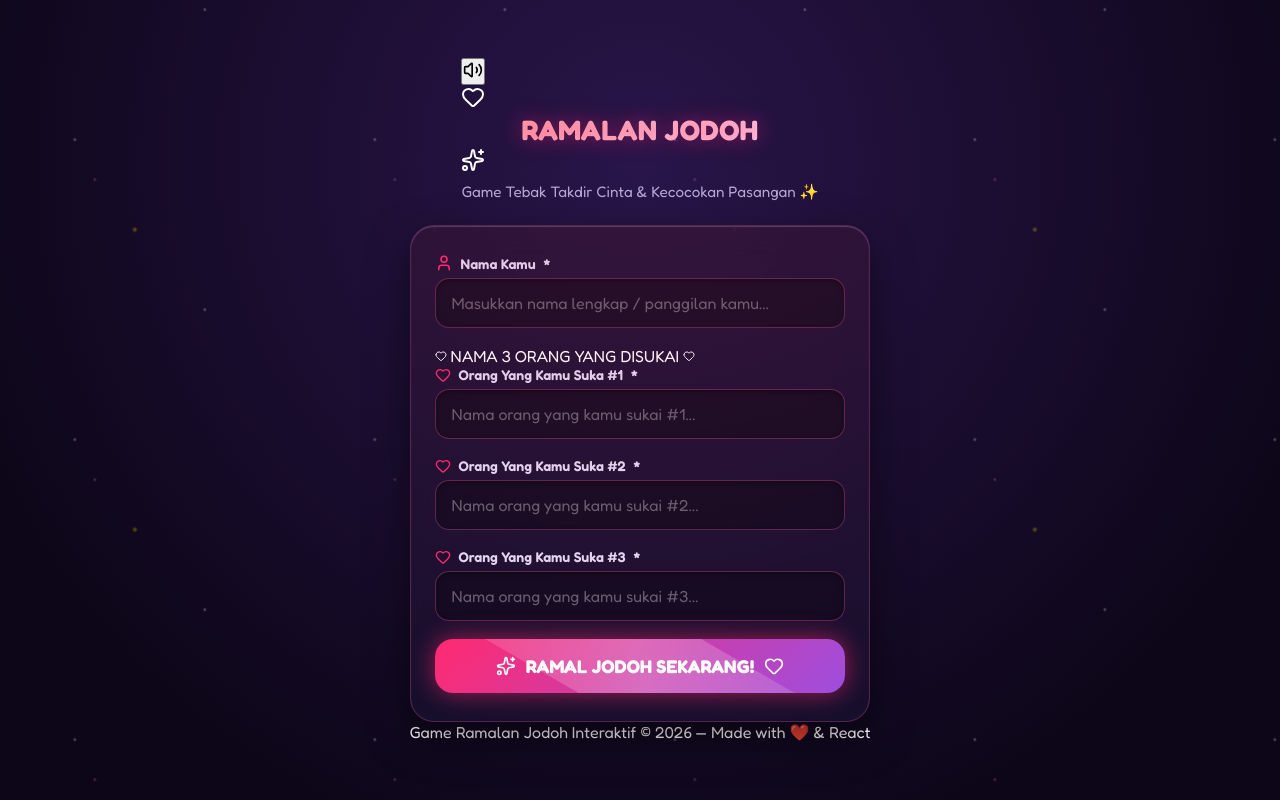
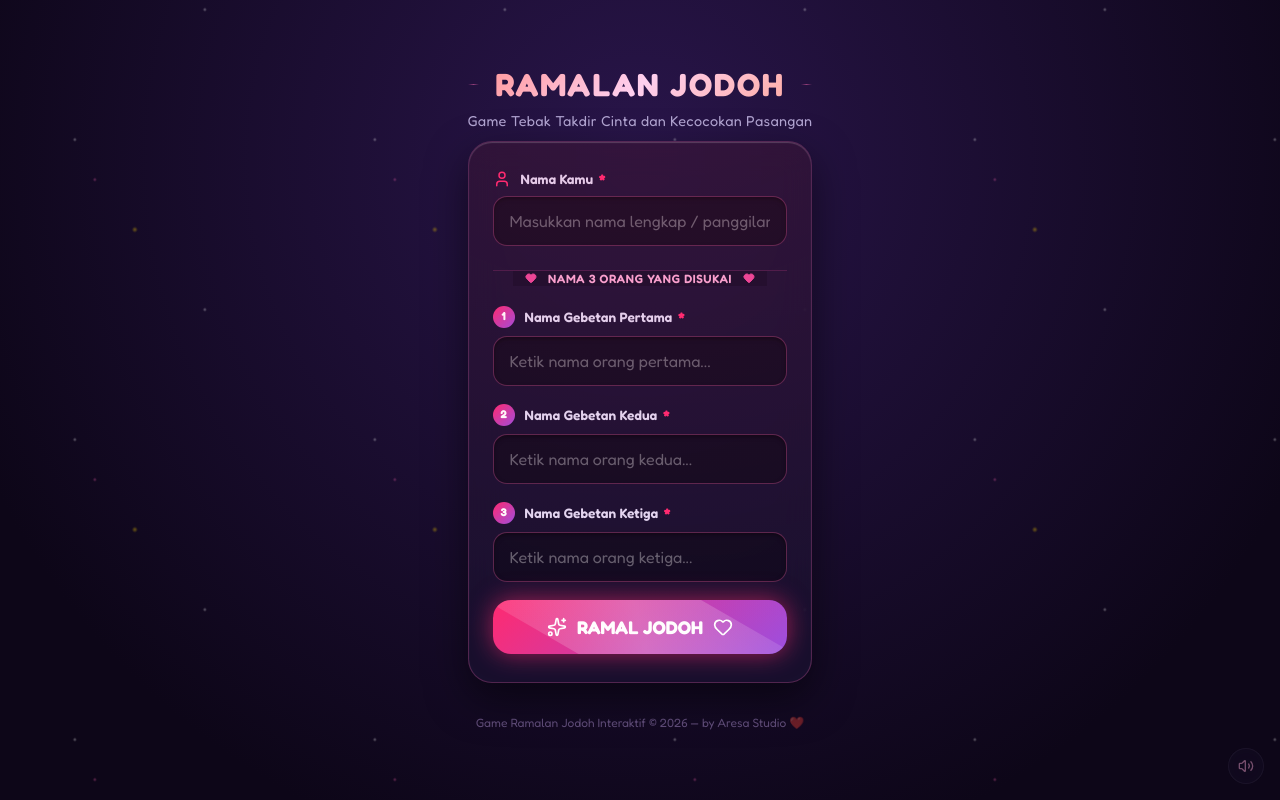
Before and after one commit to artharestu/ramalan-jodoh, a React (Vite) app: page / in a window 1280 px wide. Built offline with nearby package versions, Linux system fonts and the light colour scheme.

Commit message:
Update headline UI, layout spacing, input labels, and sound toggle

```diff
--- a/src/App.jsx
+++ b/src/App.jsx
@@ -3,6 +3,7 @@ import Header from './components/Header';
 import InputForm from './components/InputForm';
 import ShuffleAnimation from './components/ShuffleAnimation';
 import ResultModal from './components/ResultModal';
+import SoundToggle from './components/SoundToggle';
 
 export default function App() {
   const [step, setStep] = useState('FORM'); // 'FORM' | 'SHUFFLE' | 'RESULT'
@@ -50,8 +51,10 @@ export default function App() {
         />
       )}
 
-      <footer className="mt-8 text-center text-xs text-purple-300/40">
-        Game Ramalan Jodoh Interaktif © {new Date().getFullYear()} — Made with ❤️ & React
+      <SoundToggle />
+
+      <footer className="mt-8 text-center text-xs text-purple-300/40" style={{ marginTop: '32px', textAlign: 'center', fontSize: '0.75rem', color: 'rgba(216, 180, 254, 0.4)' }}>
+        Game Ramalan Jodoh Interaktif © {new Date().getFullYear()} — by Aresa Studio ❤️
       </footer>
     </main>
   );
--- a/src/components/Header.jsx
+++ b/src/components/Header.jsx
@@ -1,37 +1,16 @@
-import React, { useState } from 'react';
-import { Sparkles, Heart, Volume2, VolumeX } from 'lucide-react';
-import { soundManager } from '../utils/audio';
+import React from 'react';
 
 export default function Header() {
-  const [isMuted, setIsMuted] = useState(soundManager.isMuted());
-
-  const handleToggleMute = () => {
-    const muted = soundManager.toggleMute();
-    setIsMuted(muted);
-    if (!muted) {
-      soundManager.playClick();
-    }
-  };
-
   return (
-    <header className="w-full flex flex-col items-center mb-4 relative">
-      <button
-        onClick={handleToggleMute}
-        aria-label={isMuted ? "Unmute Sound" : "Mute Sound"}
-        className="absolute top-0 right-0 p-2 rounded-full bg-white/10 hover:bg-white/20 border border-white/20 transition-all text-white cursor-pointer"
-        title={isMuted ? "Aktifkan Suara" : "Matikan Suara"}
-      >
-        {isMuted ? <VolumeX size={20} className="text-red-400" /> : <Volume2 size={20} className="text-pink-400" />}
-      </button>
-
-      <div className="flex items-center justify-center gap-2 mb-1 flex-nowrap w-full">
-        <Heart className="w-6 h-6 sm:w-7 sm:h-7 text-pink-500 fill-pink-500 animate-bounce shrink-0" />
-        <h1 className="title-glow whitespace-nowrap">RAMALAN JODOH</h1>
-        <Sparkles className="w-5 h-5 sm:w-6 sm:h-6 text-amber-300 animate-pulse shrink-0" />
+    <header className="header-wrapper">
+      <div className="header-line-group">
+        <span className="header-line" />
+        <h1 className="title-glow">RAMALAN JODOH</h1>
+        <span className="header-line" />
       </div>
 
       <p className="subtitle-glow">
-        Game Tebak Takdir Cinta & Kecocokan Pasangan ✨
+        Game Tebak Takdir Cinta dan Kecocokan Pasangan
       </p>
     </header>
   );
--- a/src/components/InputForm.jsx
+++ b/src/components/InputForm.jsx
@@ -64,7 +64,8 @@ export default function InputForm({ onSubmit }) {
       <div className="input-group">
         <label className="input-label" htmlFor="userName">
           <User size={18} />
-          Nama Kamu <span className="text-pink-400">*</span>
+          Nama Kamu
+          <span className="input-label-required">*</span>
         </label>
         <input
           id="userName"
@@ -78,25 +79,26 @@ export default function InputForm({ onSubmit }) {
         />
       </div>
 
-      <div className="mt-6 mb-8 border-t border-pink-500/20 relative flex justify-center items-center">
-        <span className="bg-[#150d2a] px-3 text-xs text-pink-300 font-semibold tracking-wider flex items-center gap-2">
-          <Heart size={12} className="fill-pink-500 text-pink-500" />
+      <div style={{ marginTop: '24px', marginBottom: '20px', borderTop: '1px solid rgba(236, 72, 153, 0.2)', position: 'relative', display: 'flex', justifyContent: 'center', alignItems: 'center' }}>
+        <span style={{ background: '#150d2a', padding: '0 12px', fontSize: '0.75rem', color: '#f9a8d4', fontWeight: 600, letterSpacing: '0.05em', display: 'flex', alignItems: 'center', gap: '8px' }}>
+          <Heart size={12} style={{ fill: '#ec4899', color: '#ec4899' }} />
           &nbsp;NAMA 3 ORANG YANG DISUKAI&nbsp;
-          <Heart size={12} className="fill-pink-500 text-pink-500" />
+          <Heart size={12} style={{ fill: '#ec4899', color: '#ec4899' }} />
         </span>
       </div>
 
       {/* Input Candidate 1 */}
       <div className="input-group">
         <label className="input-label" htmlFor="candidate1">
-          <Heart size={16} className="text-pink-400" />
-          Orang Yang Kamu Suka #1 <span className="text-pink-400">*</span>
+          <span className="input-label-number">1</span>
+          Nama Gebetan Pertama
+          <span className="input-label-required">*</span>
         </label>
         <input
           id="candidate1"
           name="candidate1"
           type="text"
-          placeholder="Nama orang yang kamu sukai #1..."
+          placeholder="Ketik nama orang pertama..."
           value={formData.candidate1}
           onChange={handleChange}
           className={`neon-input ${errors.candidate1 ? 'error-shake' : ''}`}
@@ -107,14 +109,15 @@ export default function InputForm({ onSubmit }) {
       {/* Input Candidate 2 */}
       <div className="input-group">
         <label className="input-label" htmlFor="candidate2">
-          <Heart size={16} className="text-pink-400" />
-          Orang Yang Kamu Suka #2 <span className="text-pink-400">*</span>
+          <span className="input-label-number">2</span>
+          Nama Gebetan Kedua
+          <span className="input-label-required">*</span>
         </label>
         <input
           id="candidate2"
           name="candidate2"
           type="text"
-          placeholder="Nama orang yang kamu sukai #2..."
+          placeholder="Ketik nama orang kedua..."
           value={formData.candidate2}
           onChange={handleChange}
           className={`neon-input ${errors.candidate2 ? 'error-shake' : ''}`}
@@ -125,14 +128,15 @@ export default function InputForm({ onSubmit }) {
       {/* Input Candidate 3 */}
       <div className="input-group">
         <label className="input-label" htmlFor="candidate3">
-          <Heart size={16} className="text-pink-400" />
-          Orang Yang Kamu Suka #3 <span className="text-pink-400">*</span>
+          <span className="input-label-number">3</span>
+          Nama Gebetan Ketiga
+          <span className="input-label-required">*</span>
         </label>
         <input
           id="candidate3"
           name="candidate3"
           type="text"
-          placeholder="Nama orang yang kamu sukai #3..."
+          placeholder="Ketik nama orang ketiga..."
           value={formData.candidate3}
           onChange={handleChange}
           className={`neon-input ${errors.candidate3 ? 'error-shake' : ''}`}
@@ -142,7 +146,7 @@ export default function InputForm({ onSubmit }) {
 
       {/* Error Notification */}
       {errorMessage && (
-        <div className="flex items-center gap-2 text-red-400 bg-red-500/10 border border-red-500/30 p-3 rounded-xl text-sm font-semibold mb-4 animate-bounce">
+        <div style={{ display: 'flex', alignItems: 'center', gap: '8px', color: '#f87171', background: 'rgba(239, 68, 68, 0.1)', border: '1px solid rgba(239, 68, 68, 0.3)', padding: '12px', borderRadius: '12px', fontSize: '0.875rem', fontWeight: 600, marginBottom: '16px' }}>
           <AlertCircle size={18} />
           <span>{errorMessage}</span>
         </div>
@@ -151,7 +155,7 @@ export default function InputForm({ onSubmit }) {
       {/* Submit Button */}
       <button type="submit" className="btn-game">
         <Sparkles size={20} className="animate-spin" />
-        RAMAL JODOH SEKARANG!
+        RAMAL JODOH
         <Heart size={20} className="fill-white" />
       </button>
     </form>
--- a/src/components/ResultModal.jsx
+++ b/src/components/ResultModal.jsx
@@ -140,7 +140,7 @@ export default function ResultModal({ userName, selectedCandidate, onReset }) {
 
         <button onClick={handleReplay} className="btn-game">
           <RefreshCw size={18} />
-          Ramal Lagi / Coba Nama Lain
+          Ramal Lagi
         </button>
       </div>
     </div>
--- a/src/components/ShuffleAnimation.jsx
+++ b/src/components/ShuffleAnimation.jsx
@@ -1,5 +1,5 @@
 import React, { useState, useEffect } from 'react';
-import { Sparkles, Dices, Heart } from 'lucide-react';
+import { Dices, Heart } from 'lucide-react';
 import { soundManager } from '../utils/audio';
 
 export default function ShuffleAnimation({ candidates, onComplete }) {
@@ -52,10 +52,8 @@ export default function ShuffleAnimation({ candidates, onComplete }) {
         <Dices size={48} className="text-pink-400 animate-spin" />
       </div>
 
-      <h2 className="text-xl font-bold text-pink-300 mb-2 flex items-center justify-center gap-2">
-        <Sparkles size={20} className="text-amber-300 animate-pulse" />
+      <h2 className="text-xl font-bold text-pink-300 mb-2 text-center">
         MENGACAK NAMA JODOH
-        <Sparkles size={20} className="text-amber-300 animate-pulse" />
       </h2>
 
       <p className="text-sm text-purple-200/70 mb-6">{statusText}</p>
--- /dev/null
+++ b/src/components/SoundToggle.jsx
@@ -0,0 +1,53 @@
+import React, { useState } from 'react';
+import { Volume2, VolumeX } from 'lucide-react';
+import { soundManager } from '../utils/audio';
+
+export default function SoundToggle() {
+  const [isMuted, setIsMuted] = useState(soundManager.isMuted());
+  const [isHovered, setIsHovered] = useState(false);
+
+  const handleToggleMute = () => {
+    const muted = soundManager.toggleMute();
+    setIsMuted(muted);
+    if (!muted) {
+      soundManager.playClick();
+    }
+  };
+
+  return (
+    <button
+      onClick={handleToggleMute}
+      onMouseEnter={() => setIsHovered(true)}
+      onMouseLeave={() => setIsHovered(false)}
+      aria-label={isMuted ? "Unmute Sound" : "Mute Sound"}
+      title={isMuted ? "Aktifkan Suara" : "Matikan Suara"}
+      style={{
+        position: 'fixed',
+        bottom: '16px',
+        right: '16px',
+        zIndex: 50,
+        width: '36px',
+        height: '36px',
+        display: 'flex',
+        alignItems: 'center',
+        justifyContent: 'center',
+        borderRadius: '50%',
+        background: 'rgba(26, 18, 48, 0.7)',
+        border: '1px solid rgba(255, 255, 255, 0.1)',
+        color: '#fff',
+        cursor: 'pointer',
+        opacity: isHovered ? 1 : 0.45,
+        transform: isHovered ? 'scale(1.1)' : 'scale(1)',
+        transition: 'all 0.25s ease',
+        backdropFilter: 'blur(8px)',
+        padding: 0,
+      }}
+    >
+      {isMuted ? (
+        <VolumeX size={16} style={{ color: '#f87171' }} />
+      ) : (
+        <Volume2 size={16} style={{ color: '#f9a8d4' }} />
+      )}
+    </button>
+  );
+}
--- a/src/index.css
+++ b/src/index.css
@@ -96,25 +96,50 @@ body::before {
   pointer-events: none;
 }
 
+/* Header Wrapper */
+.header-wrapper {
+  width: 100%;
+  display: flex;
+  flex-direction: column;
+  align-items: center;
+  margin-bottom: 12px;
+}
+
+.header-line-group {
+  display: flex;
+  align-items: center;
+  gap: 16px;
+  width: 100%;
+  max-width: 440px;
+}
+
+.header-line {
+  flex: 1;
+  height: 1px;
+  background: linear-gradient(90deg, transparent, rgba(255, 105, 180, 0.5), transparent);
+}
+
 /* Glow Titles */
 .title-glow {
-  font-size: clamp(1.35rem, 5.5vw, 1.75rem);
-  font-weight: 700;
+  font-size: clamp(1.5rem, 6vw, 2rem);
+  font-weight: 800;
   text-align: center;
-  background: linear-gradient(135deg, #ff9a9e 0%, #fecfef 99%, #feada6 100%);
+  white-space: nowrap;
+  background: linear-gradient(135deg, #ff9a9e 0%, #fecfef 50%, #feada6 100%);
   -webkit-background-clip: text;
   -webkit-text-fill-color: transparent;
-  text-shadow: 0 0 20px rgba(255, 42, 112, 0.5);
-  letter-spacing: 0.5px;
-  line-height: 1.25;
+  background-clip: text;
+  letter-spacing: 2px;
+  line-height: 1.3;
 }
 
 .subtitle-glow {
-  font-size: 0.95rem;
+  font-size: 0.9rem;
   color: var(--text-muted);
   text-align: center;
   margin-top: 6px;
-  margin-bottom: 24px;
+  margin-bottom: 0;
+  letter-spacing: 0.3px;
 }
 
 /* Neon Inputs */
@@ -127,16 +152,38 @@ body::before {
 }
 
 .input-label {
-  font-size: 0.88rem;
+  font-size: 0.85rem;
   font-weight: 600;
   color: #e2d9f3;
   display: flex;
   align-items: center;
-  gap: 8px;
+  gap: 10px;
+  margin-bottom: 2px;
 }
 
 .input-label svg {
   color: var(--primary-pink);
+}
+
+.input-label-number {
+  display: inline-flex;
+  align-items: center;
+  justify-content: center;
+  width: 22px;
+  height: 22px;
+  border-radius: 50%;
+  background: linear-gradient(135deg, var(--primary-pink), var(--primary-purple));
+  color: #fff;
+  font-size: 0.7rem;
+  font-weight: 700;
+  flex-shrink: 0;
+  line-height: 1;
+}
+
+.input-label-required {
+  color: var(--primary-pink);
+  font-weight: 700;
+  margin-left: -4px;
 }
 
 .neon-input {
```
